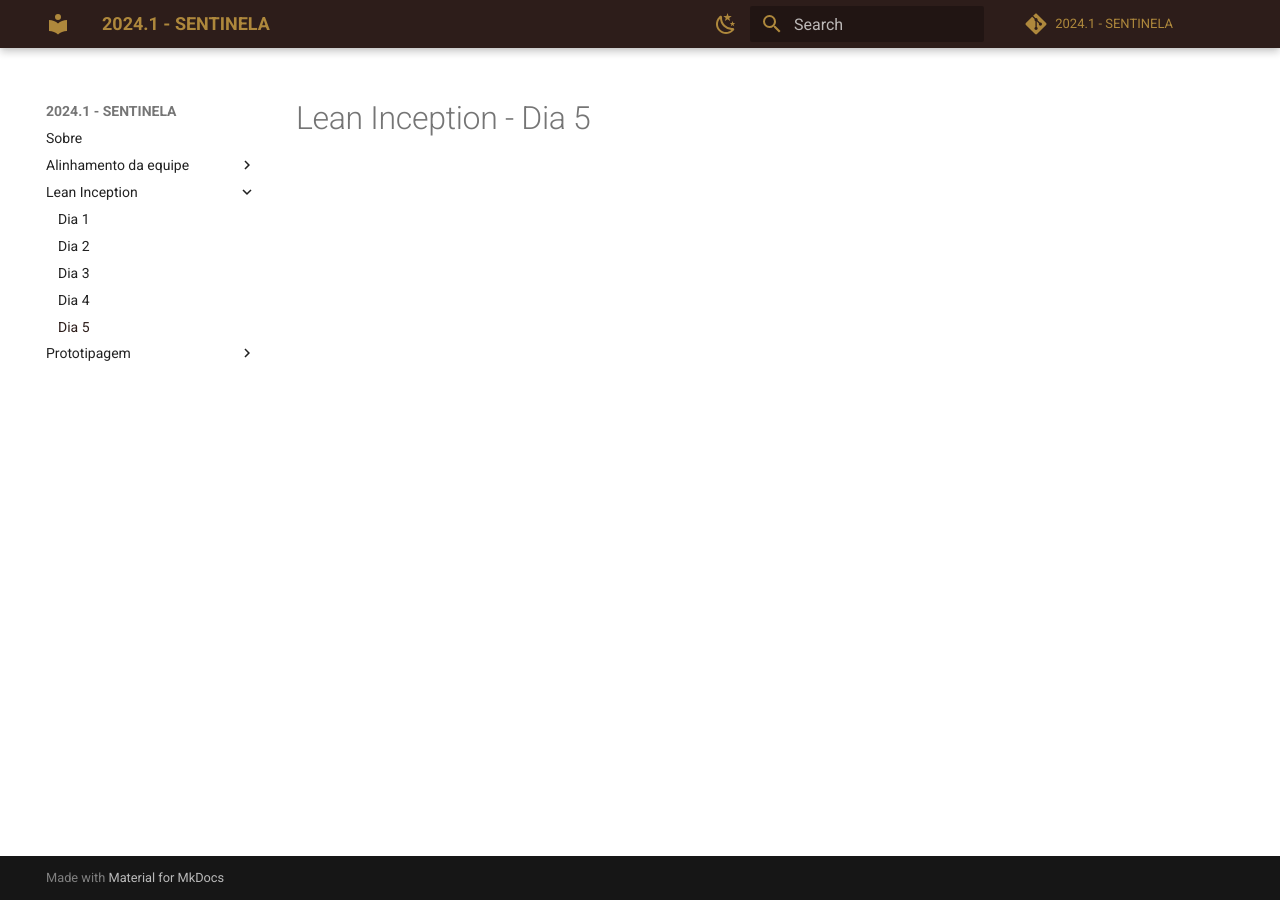
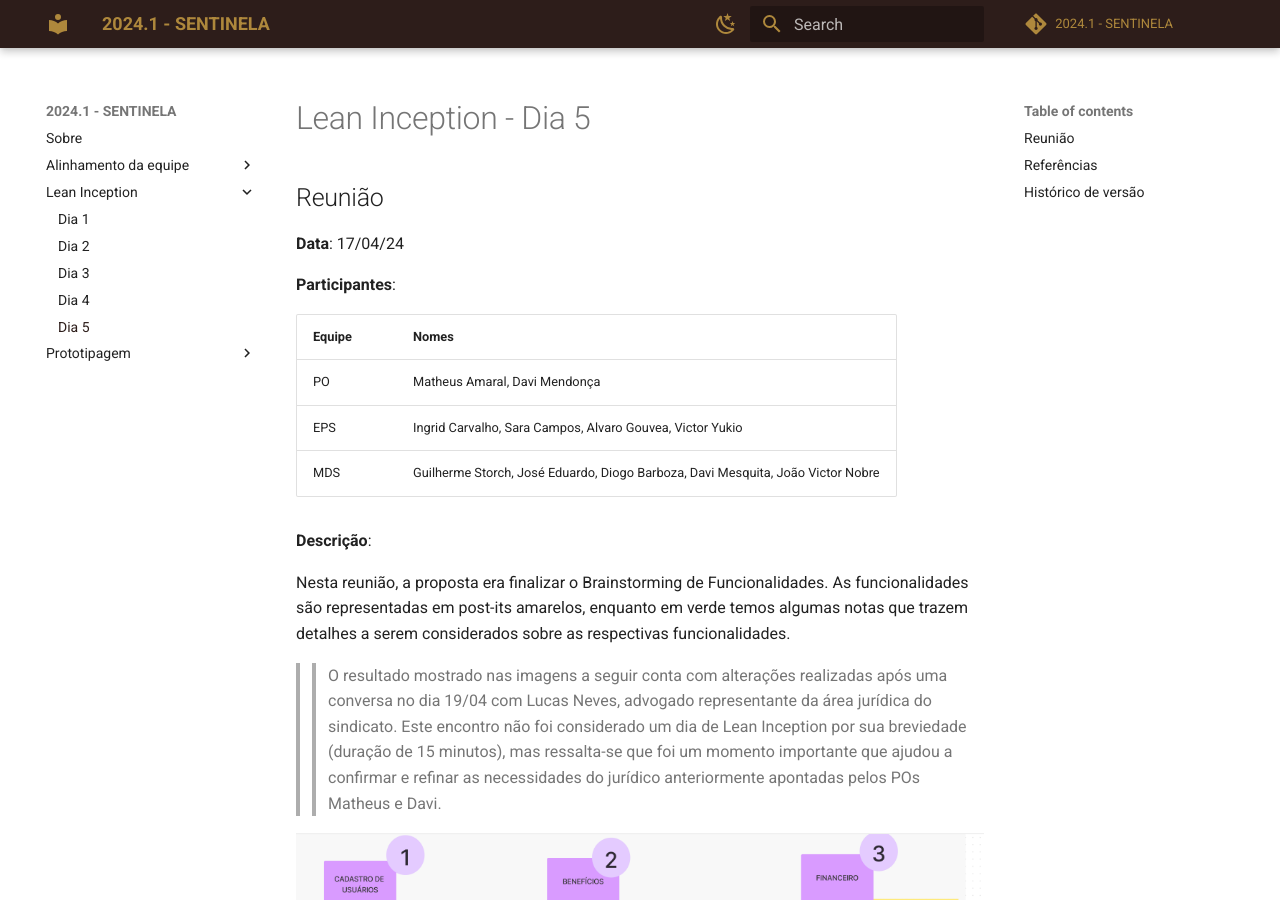
Before and after one commit to fga-eps-mds/2024.1-SINDPOL-DOC, an MkDocs documentation site: the page built from docs/lean/dia5.md, in a window 1280 px wide and 900 px high. Built offline with MkDocs 1.6.1 and Material for MkDocs 9.7.7, drawn with Linux system fonts in a browser that asks for light colours; comment, search, counter and statistics services are not loaded; some of the changed text lies outside the part shown.

Commit message:
Adiciona dia 5 de lean

```diff
--- a/docs/lean/dia5.md
+++ b/docs/lean/dia5.md
@@ -1 +1,33 @@
 # Lean Inception - Dia 5
+
+## Reunião
+
+**Data**: 17/04/24
+
+**Participantes**:
+
+| Equipe | Nomes |
+| - | - |
+| PO | Matheus Amaral, Davi Mendonça |
+| EPS | Ingrid Carvalho, Sara Campos, Alvaro Gouvea, Victor Yukio |
+| MDS | Guilherme Storch, José Eduardo, Diogo Barboza, Davi Mesquita, João Victor Nobre  |
+
+
+**Descrição**:
+
+Nesta reunião, a proposta era finalizar o Brainstorming de Funcionalidades. As funcionalidades são representadas em post-its amarelos, enquanto em verde temos algumas notas que trazem detalhes a serem considerados sobre as respectivas funcionalidades.
+
+>> O resultado mostrado nas imagens a seguir conta com alterações realizadas após uma conversa no dia 19/04 com Lucas Neves, advogado representante da área jurídica do sindicato. Este encontro não foi considerado um dia de Lean Inception por sua breviedade (duração de 15 minutos), mas ressalta-se que foi um momento importante que ajudou a confirmar e refinar as necessidades do jurídico anteriormente apontadas pelos POs Matheus e Davi.
+
+![Brainstorming](../assets/bs1.png)
+![Brainstorming](../assets/bs2.png)
+
+## Referências
+
+Lean Inception: Como alinhar pessoas e construir o produto certo. Caroli, Paulo.
+
+## Histórico de versão
+
+| Alteração | Data | Autor |
+| - | - | - |
+| Criação do documento | 23/04/24 | Sara Campos |
```
Also changed, not shown: docs/assets/bs1.png (added), docs/assets/bs2.png (added).
